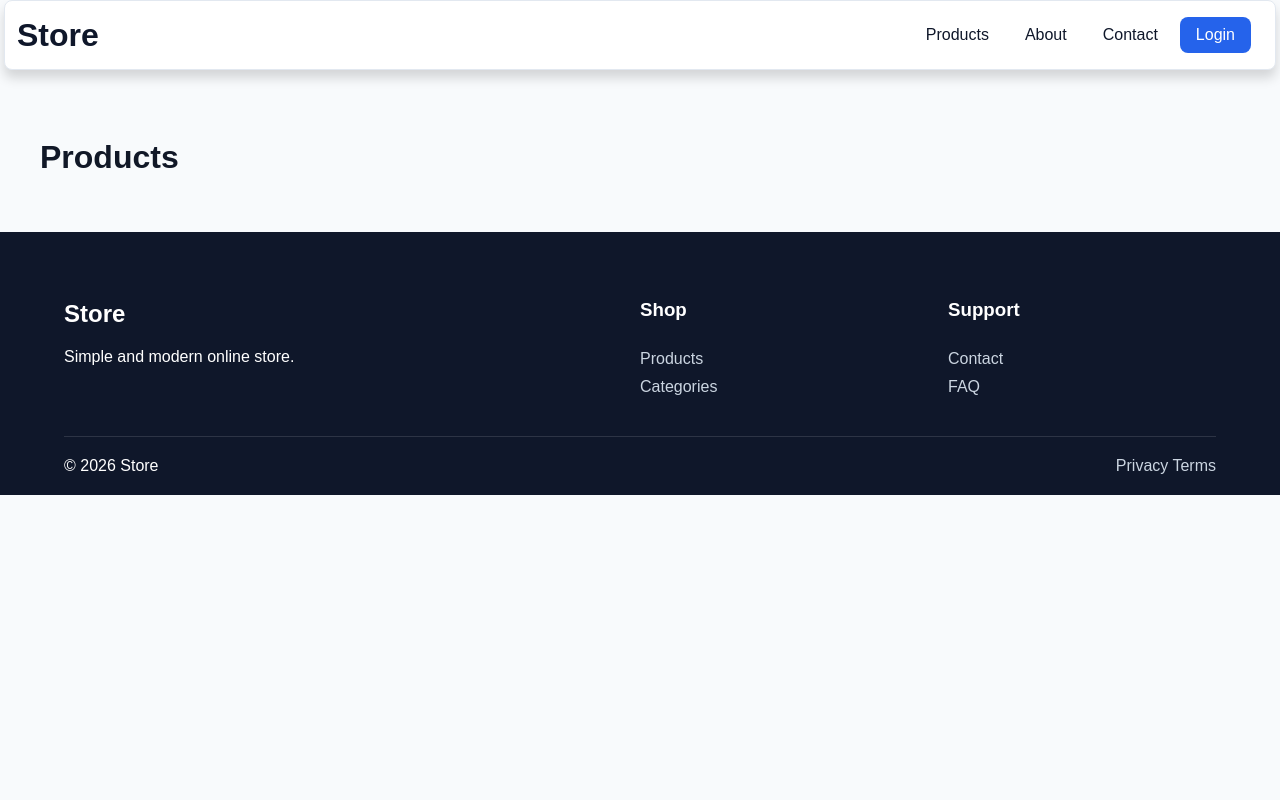
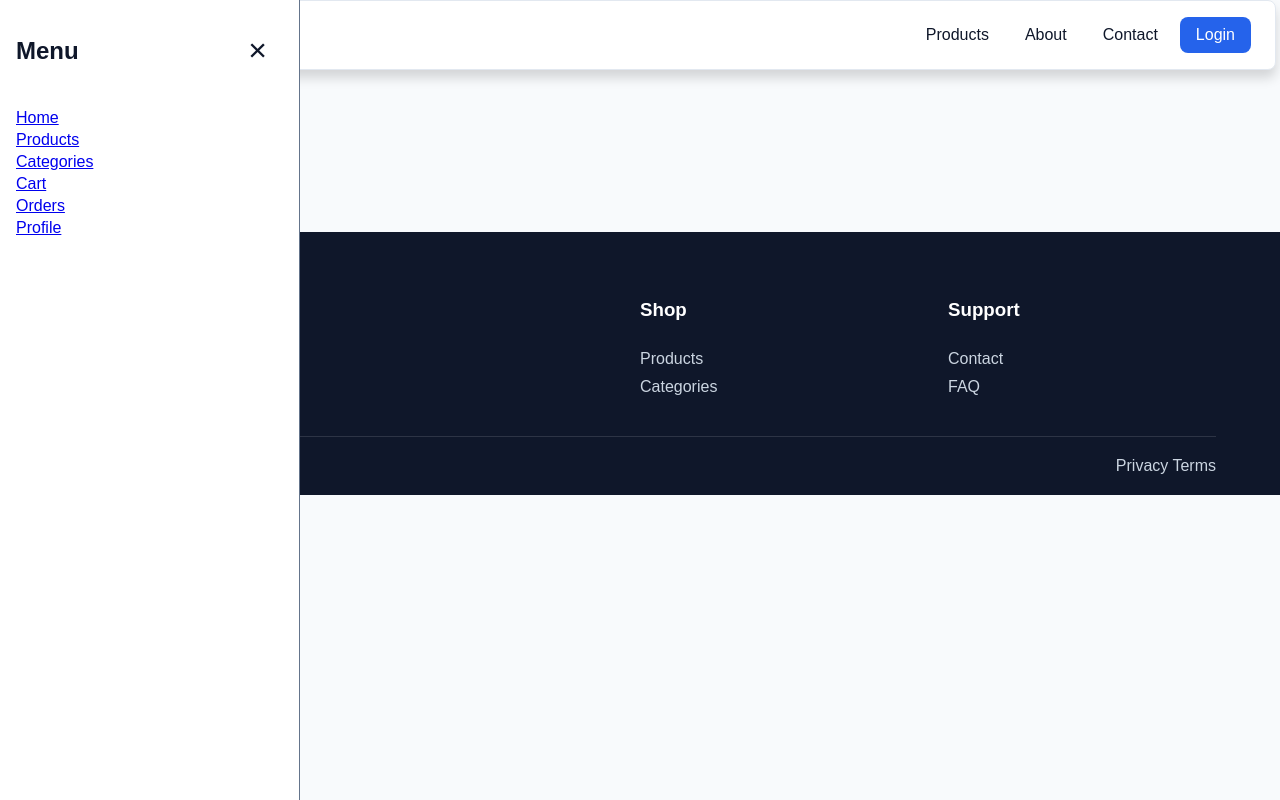
Before and after one commit to veltorex/django-ecommerce, a Django app: page /products/ in a window 1280 px wide. Run offline with Django 5.2, Linux system fonts and the light colour scheme; data that the repository does not hold is empty.

Commit message:
style sidebar items

```diff
--- a/static/css/components/sidebar.css
+++ b/static/css/components/sidebar.css
@@ -11,9 +11,9 @@
     padding: 16px;
 
     background: var(--color-surface);
-    border-right: 1px solid var(--color-border);
+    border-right: 1px solid var(--color-muted);
 
-    transform: translateX(-100%);
+    /* transform: translateX(-100%); */
     transition: transform 0.3s ease;
 }
 
@@ -52,3 +52,16 @@
 .sidebar__nav {
     margin-top: 24px;
 }
+
+/* Sidebar Items */
+
+.sidebar__items {
+    display: flex;
+    flex-direction: column;
+    gap: 4px;
+
+    margin: 0;
+    padding: 0;
+
+    list-style: none;
+}
```
